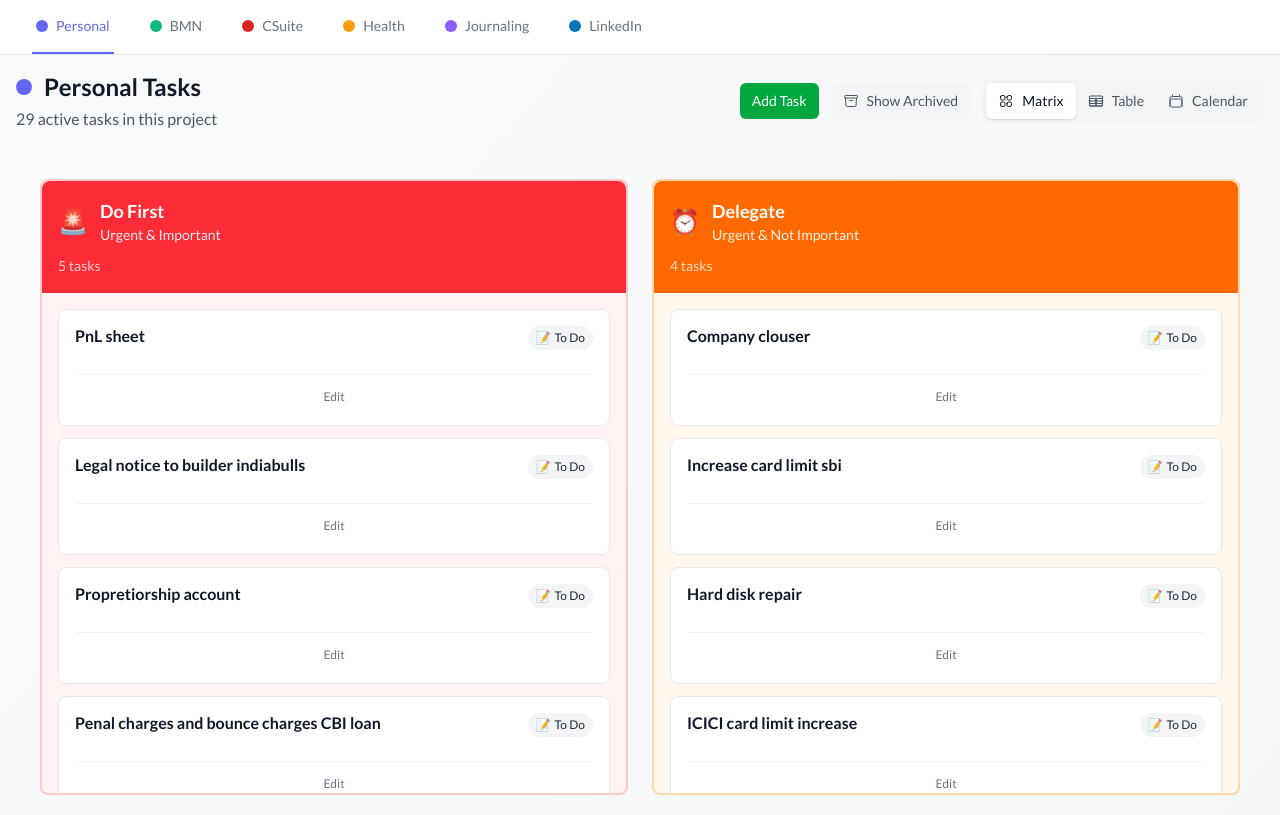
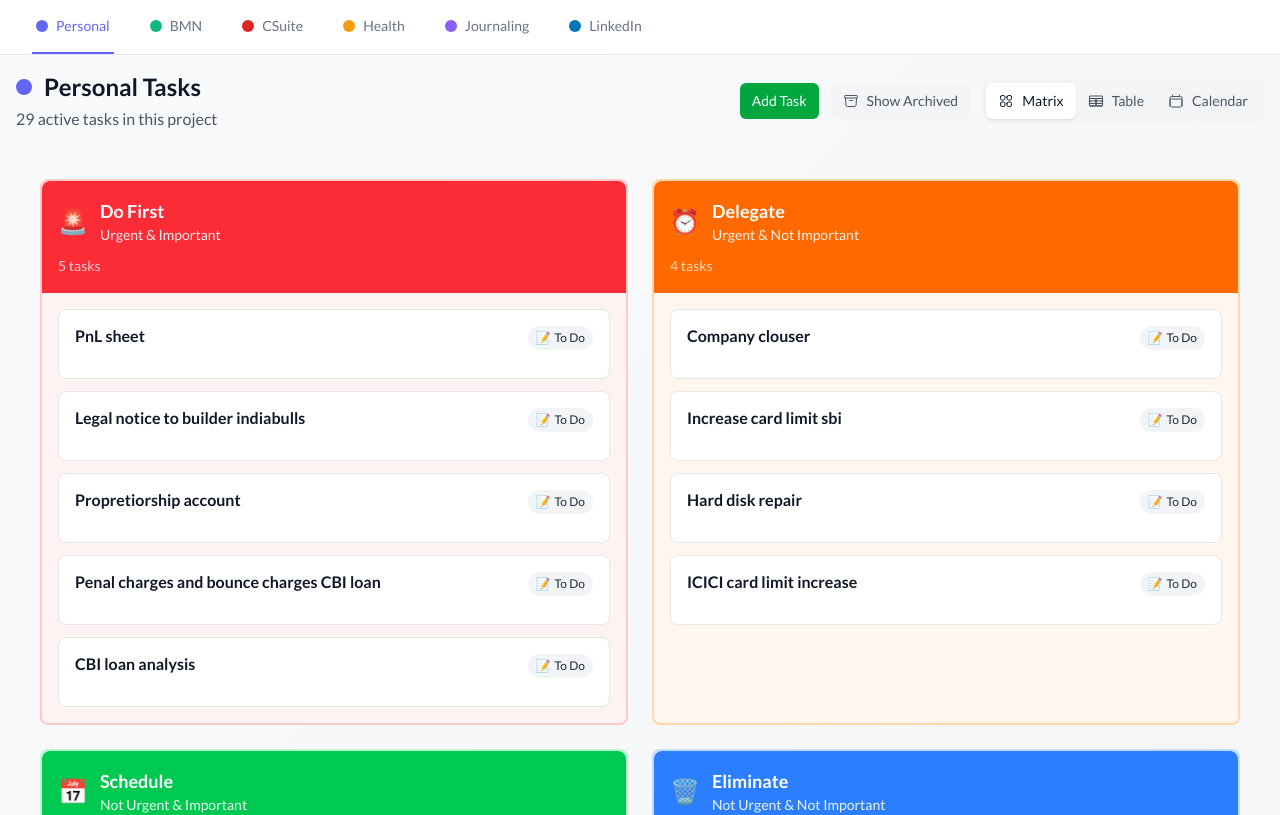
Before and after one commit to surajsatyarthi/task_tracker, a Next.js app: page / in a window 1280 px wide. Shown: the top 815 px of the page. Built offline with nearby package versions, Linux system fonts and the light colour scheme.

Commit message:
Move Edit button to bottom of TaskDetailModal - removed from header, added to footer

```diff
--- a/src/app/page.tsx
+++ b/src/app/page.tsx
@@ -390,7 +390,6 @@ export default function Home() {
               tasks={filteredTasks}
               onTaskMove={handleTaskMove}
               onTaskClick={handleTaskClick}
-              onTaskEdit={handleTaskClick}
             />
           ) : viewMode === 'table' ? (
             <TaskTable
--- a/src/components/EisenhowerMatrix.tsx
+++ b/src/components/EisenhowerMatrix.tsx
@@ -9,7 +9,6 @@ interface EisenhowerMatrixProps {
   tasks: Task[];
   onTaskMove: (taskId: string, newPriority: TaskPriority) => void;
   onTaskClick: (task: Task) => void;
-  onTaskEdit?: (task: Task) => void;
 }
 
 const priorityConfig = {
@@ -47,7 +46,6 @@ const EisenhowerMatrix: React.FC<EisenhowerMatrixProps> = ({
   tasks,
   onTaskMove,
   onTaskClick,
-  onTaskEdit,
 }) => {
   const handleDragEnd = (result: DropResult) => {
     if (!result.destination) return;
@@ -114,12 +112,11 @@ const EisenhowerMatrix: React.FC<EisenhowerMatrixProps> = ({
                               transition-all duration-200 tap-target
                               ${snapshot.isDragging ? 'opacity-75 rotate-1 sm:rotate-2 scale-105' : ''}
                             `}
+                            onClick={() => onTaskClick(task)}
                           >
                             <TaskCard
                               task={task}
                               isDragging={snapshot.isDragging}
-                              onClick={() => onTaskClick(task)}
-                              onEdit={onTaskEdit ? () => onTaskEdit(task) : undefined}
                             />
                           </div>
                         )}
--- a/src/components/TaskCard.tsx
+++ b/src/components/TaskCard.tsx
@@ -8,10 +8,9 @@ interface TaskCardProps {
   task: Task;
   isDragging?: boolean;
   onClick?: () => void;
-  onEdit?: () => void;
 }
 
-const TaskCard: React.FC<TaskCardProps> = ({ task, isDragging = false, onClick, onEdit }) => {
+const TaskCard: React.FC<TaskCardProps> = ({ task, isDragging = false, onClick }) => {
   const statusStyle = statusConfig[task.status];
   const isOverdue = isTaskOverdue(task);
 
@@ -118,18 +117,16 @@ const TaskCard: React.FC<TaskCardProps> = ({ task, isDragging = false, onClick,
         </div>
       )}
 
-      {/* Edit Tab at Bottom */}
-      <div className="mt-3 pt-2 border-t border-gray-100">
-        <button
-          onClick={(e) => {
-            e.stopPropagation();
-            onEdit?.();
-          }}
-          className="w-full text-xs text-gray-500 hover:text-blue-600 transition-colors py-1"
-        >
-          Edit
-        </button>
-      </div>
+      {/* Drag Handle Indicator */}
+      {!isDragging && (
+        <div className="absolute top-2 right-2 opacity-0 group-hover:opacity-100 transition-opacity">
+          <div className="flex flex-col gap-0.5">
+            <div className="w-1 h-1 bg-gray-400 rounded-full"></div>
+            <div className="w-1 h-1 bg-gray-400 rounded-full"></div>
+            <div className="w-1 h-1 bg-gray-400 rounded-full"></div>
+          </div>
+        </div>
+      )}
     </div>
   );
 };
--- a/src/components/TaskDetailModal.tsx
+++ b/src/components/TaskDetailModal.tsx
@@ -2,7 +2,7 @@
 
 import React, { useState } from 'react';
 import { Task, TaskStatus, statusConfig, getTodayDate } from '@/types/task';
-import { XMarkIcon, LinkIcon, PencilIcon } from '@heroicons/react/24/outline';
+import { XMarkIcon, LinkIcon } from '@heroicons/react/24/outline';
 
 interface TaskDetailModalProps {
   task: Task | null;
@@ -65,21 +65,12 @@ const TaskDetailModal: React.FC<TaskDetailModalProps> = ({ task, isOpen, onClose
         {/* Header */}
         <div className="flex items-center justify-between p-6 border-b border-gray-200">
           <h2 className="text-xl font-semibold text-gray-900">Task Details</h2>
-          <div className="flex items-center gap-2">
-            <button
-              onClick={handleEdit}
-              className="p-2 text-gray-500 hover:text-gray-700 hover:bg-gray-100 rounded-md transition-colors"
-              title="Edit task"
-            >
-              <PencilIcon className="w-5 h-5" />
-            </button>
           <button
             onClick={onClose}
             className="p-2 text-gray-500 hover:text-gray-700 hover:bg-gray-100 rounded-md transition-colors"
           >
             <XMarkIcon className="w-5 h-5" />
           </button>
-          </div>
         </div>
 
         {/* Content */}
@@ -275,12 +266,20 @@ const TaskDetailModal: React.FC<TaskDetailModalProps> = ({ task, isOpen, onClose
               </button>
             </>
           ) : (
+            <>
               <button
                 onClick={onClose}
                 className="px-4 py-2 text-sm font-medium text-gray-700 bg-gray-100 hover:bg-gray-200 rounded-md transition-colors"
               >
                 Close
               </button>
+              <button
+                onClick={handleEdit}
+                className="px-4 py-2 text-sm font-medium text-white bg-blue-600 hover:bg-blue-700 rounded-md transition-colors"
+              >
+                Edit
+              </button>
+            </>
           )}
         </div>
       </div>
```
Lines whose indentation alone changed are shown as unchanged.
